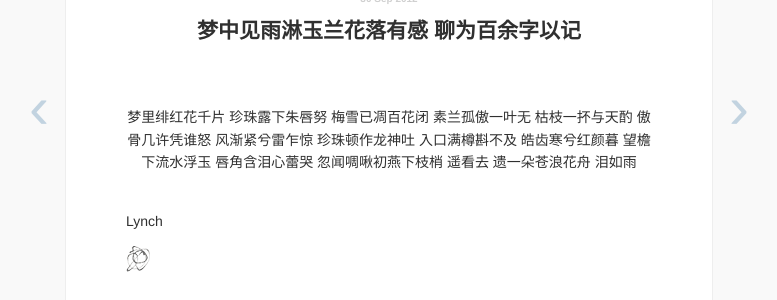
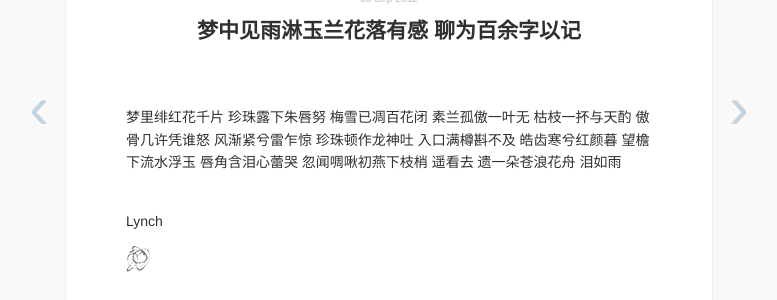
Before and after one commit to Shy07/shy07.github.com, a Jekyll site: the page built from _posts/2012-09-30-magnolia-205.md, in a window 1280 px wide. Shown: the part 352-652 px from the top of the page, without its empty margins (251-1028 px from the left). Built offline with Jekyll 4.4.1, drawn with Linux system fonts in a browser that asks for light colours.

Commit message:
Update 2012-09-30-magnolia-205.md
update

```diff
--- a/_posts/2012-09-30-magnolia-205.md
+++ b/_posts/2012-09-30-magnolia-205.md
@@ -5,7 +5,7 @@ category: poem
 description: 写于〇八年春，似乎是在高三教室里完成的，之后就告别高中生活了。
 ---
 
-<div style="text-align:center">
+<div class="center-text">
 梦里绯红花千片
 珍珠露下朱唇努
 梅雪已凋百花闭
```
